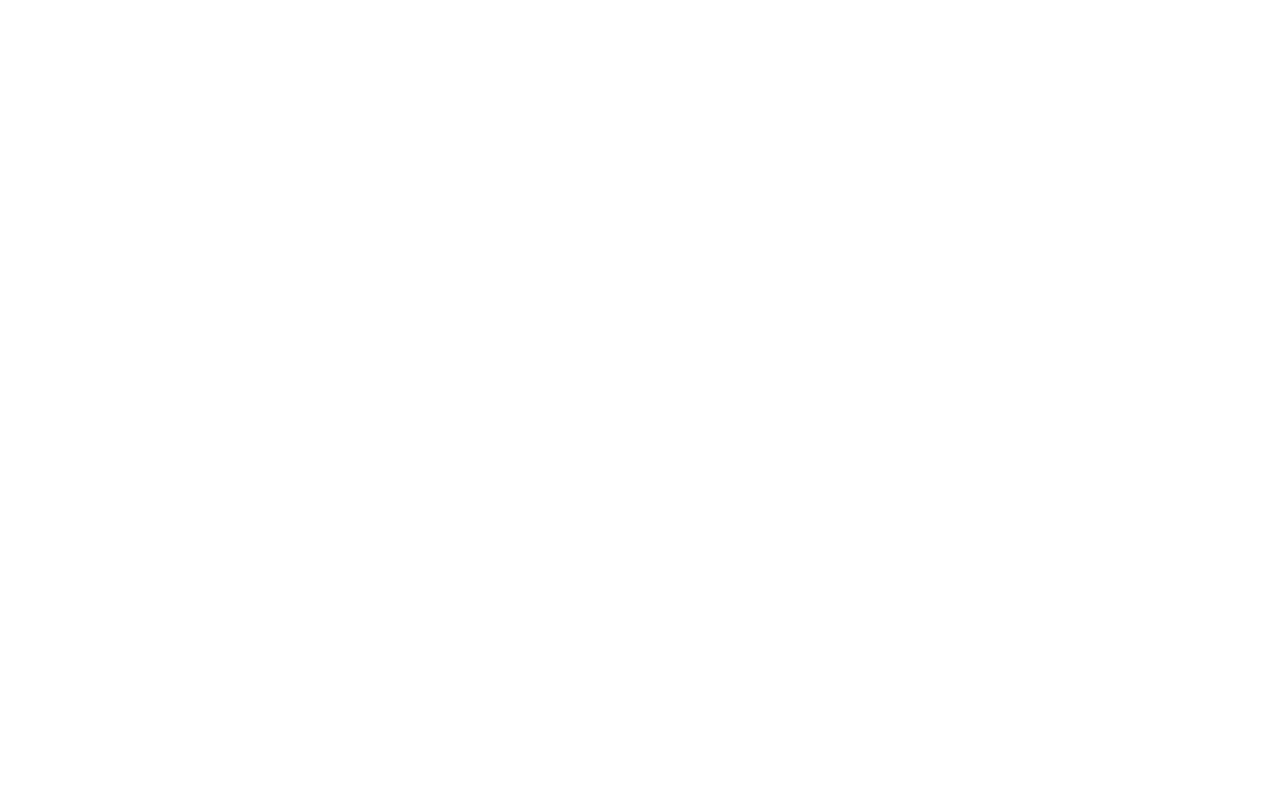
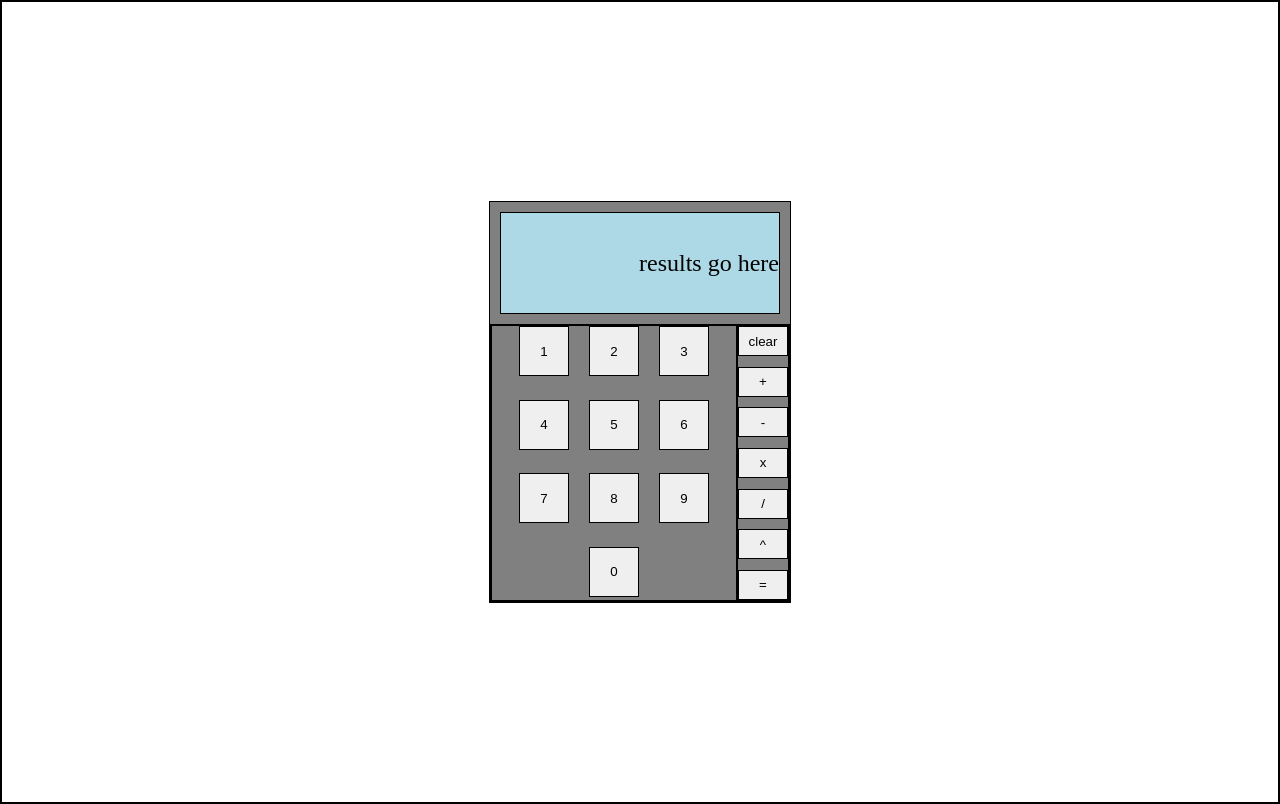
Before and after one commit to vvrestler/calculator, a plain HTML site: page index.html in a window 1280 px wide. Drawn offline with Linux system fonts and the light colour scheme.

Commit message:
Create display for calculator

```diff
--- a/index.html
+++ b/index.html
@@ -7,6 +7,31 @@
     <script src = 'javascript.js' defer></script>
 </head>
 <body>
-
+    <div class="base" id="base">
+        <div id="display">results go here</div>
+        <div id="all-buttons">
+            <div id ="all-numbers">
+                <button class="number" id="number-1">1</button>
+                <button class="number" id="number-2">2</button>
+                <button class="number" id="number-3">3</button>
+                <button class="number" id="number-4">4</button>
+                <button class="number" id="number-5">5</button>
+                <button class="number" id="number-6">6</button>
+                <button class="number" id="number-7">7</button>
+                <button class="number" id="number-8">8</button>
+                <button class="number" id="number-9">9</button>
+                <button class="number" id="number-0">0</button>
+            </div>
+            <div id="operators">
+                <button class="operator" id="clear">clear</button>
+                <button class="operator" id="addition">+</button>
+                <button class="operator" id="subtraction">-</button>
+                <button class="operator" id="multiplication">x</button>
+                <button class="operator" id="division">/</button>
+                <button class="operator" id="power">^</button>
+                <button class="operator" id="equals">=</button>
+            </div>
+        </div>
+    </div>
 </body>
 </html>
--- a/javascript.js
+++ b/javascript.js
@@ -39,5 +39,5 @@ function operate(num1, operator, num2) {
         default:
             console.log('operate() switch statement error');
     }
-    return result;
+    return Math.round(result * 100) / 100;
 }
--- a/styles.css
+++ b/styles.css
@@ -0,0 +1,50 @@
+body {
+    display: flex;
+    justify-content: center;
+    align-items: center;
+    height: 100vh;
+}
+.base {
+    display: flex;
+    flex-flow: column wrap;
+    width: 300px;
+    height: 400px;
+    background-color: grey;
+}
+#display {
+    background-color: lightblue;
+    display: flex;
+    justify-content: flex-end;
+    align-items: center;
+    height: 100px;
+    margin: 10px;
+    font-size: 24px;
+}
+#all-buttons {
+    display: flex;
+    flex: 1;
+}
+#all-numbers {
+    display: flex;
+    flex-wrap: wrap;
+    justify-content: center;
+    gap: 20px;
+}
+.number {
+    width: 50px;
+    height: 50px;
+}
+#operators {
+    display: flex;
+    flex-direction: column;
+    justify-content: space-between;
+}
+.operator {
+    width: 50px;
+    height: 30px;
+}
+
+* {
+    border: 1px solid black;
+    margin: 0;
+}
```
